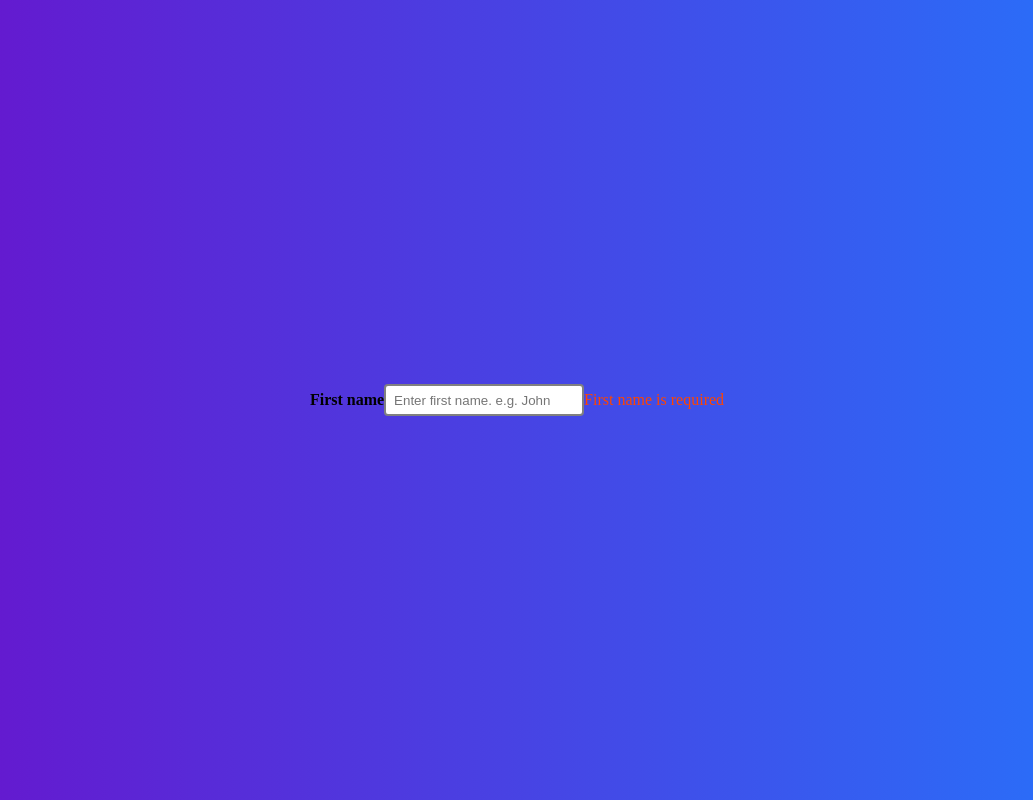
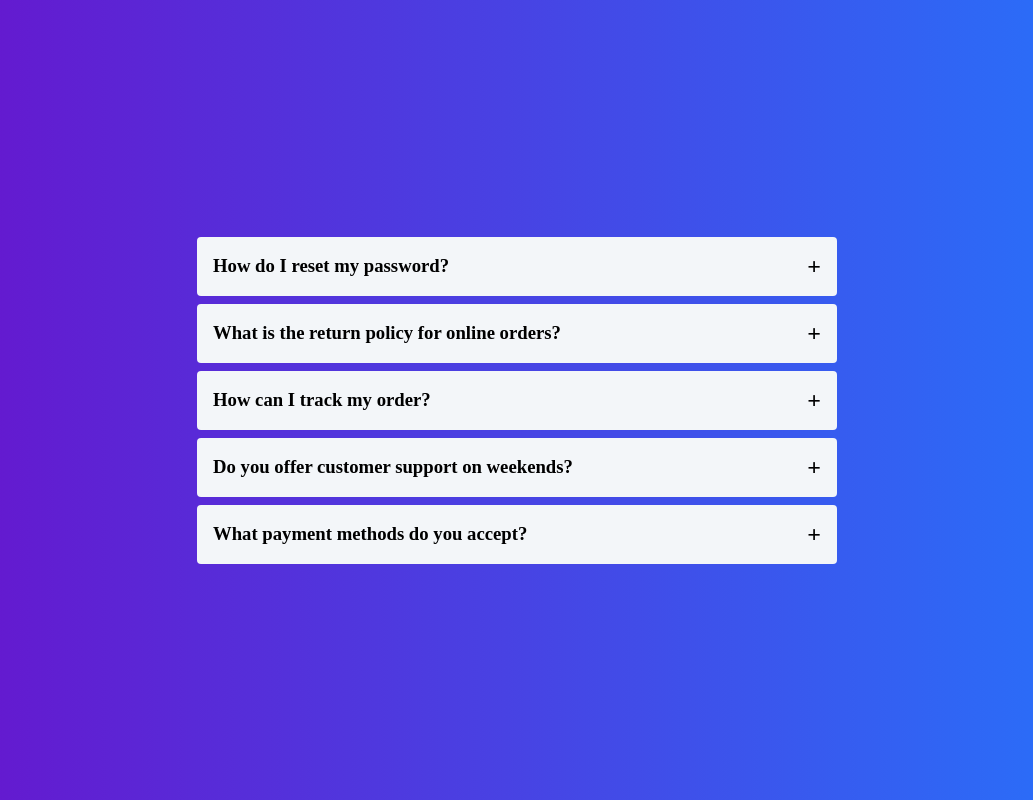
Before and after one commit to sbraende/react-components, a React (Vite) app: page / in a window 1280 px wide. Shown: the whole page, without its empty margins (123-1156 px from the left). Built offline with nearby package versions, Linux system fonts and the light colour scheme.

Commit message:
feat: Accordion component

```diff
--- a/src/App.jsx
+++ b/src/App.jsx
@@ -1,4 +1,6 @@
 import styles from "./App.module.css";
+import Accordion from "./components/Accordion/Accordion";
+import AccordionItem from "./components/AccordionItem/AccordionItem";
 import Button from "./components/Button/Button";
 import Counter from "./components/Counter/Counter";
 import Input from "./components/Input/Input";
@@ -6,11 +8,12 @@ import Input from "./components/Input/Input";
 function App() {
   return (
     <div className={styles.rootContainer}>
-      <Input
+      <Accordion />
+      {/* <Input
         placeholder="Enter first name. e.g. John"
         label="First name"
         errorMessage="First name is required"
-      />
+      /> */}
       {/* <Counter /> */}
       {/* <Button>Add</Button> */}
     </div>
--- a/src/App.module.css
+++ b/src/App.module.css
@@ -1,9 +1,11 @@
 .rootContainer {
   width: 100%;
-  height: 100vh;
+  min-height: 100vh;
+  height: 100%;
   display: flex;
+  flex-direction: column;
   justify-content: center;
   align-items: center;
-  gap: var(--spacing-large);
+  gap: 1rem;
   background: var(--background-color);
 }
--- /dev/null
+++ b/src/components/Accordion/Accordion.jsx
@@ -0,0 +1,47 @@
+import styles from "./Accordion.module.css";
+import AccordionItem from "../AccordionItem/AccordionItem";
+
+const faqData = [
+  {
+    id: 1,
+    question: "How do I reset my password?",
+    answer:
+      "To reset your password, begin by clicking on the 'Forgot Password' link located on the login page. You will be prompted to enter your registered email address. Once submitted, you’ll receive an email containing a link to reset your password. This link will guide you through the steps necessary to create a new password. If you don’t see the email in your inbox, it’s worth checking your spam or junk folder, as automated emails can occasionally be filtered there. If you encounter any issues, such as not receiving the email or experiencing difficulties with the reset process, our support team is available to assist you. You can reach out to them via our support page or by contacting us directly through email or live chat.",
+  },
+  {
+    id: 2,
+    question: "What is the return policy for online orders?",
+    answer:
+      "Our return policy for online orders allows you to return items within 30 days of delivery for a full refund. To initiate a return, the items must be unused, in their original packaging, and accompanied by proof of purchase, such as a receipt or invoice. Start the process by visiting our Return Center on the website, where you’ll be asked to provide your order details. Once the return is approved, you’ll receive instructions for sending the item back, including a shipping label if applicable. Refunds are processed promptly upon receipt of the returned item, usually within 5-7 business days. However, some exceptions may apply for customized products or certain sale items, as outlined in our full return policy. For further assistance or clarity regarding returns, feel free to contact our customer service team.",
+  },
+  {
+    id: 3,
+    question: "How can I track my order?",
+    answer:
+      "Tracking your order is simple and convenient. Once your order ships, we will send you a confirmation email that includes a tracking number. This tracking number allows you to monitor the progress of your delivery and provides detailed updates from the courier service. To access your tracking information, click the link in the email, which will direct you to the courier’s website or app. There, you’ll be able to view estimated delivery times, check for delays, and see delivery status updates. If you don’t receive the confirmation email, it might be worth checking your spam or promotions folder. Additionally, you can log into your account on our website, navigate to the 'Order History' section, and retrieve tracking information directly from there.",
+  },
+  {
+    id: 4,
+    question: "Do you offer customer support on weekends?",
+    answer:
+      "Yes, we offer customer support every day, including weekends, to ensure your needs are met promptly. Our support team is available from 9 AM to 6 PM on Saturdays and Sundays, just like on weekdays. You can reach out to us via multiple channels, including email, phone, and live chat on our website. Whether you need assistance with troubleshooting, product inquiries, or order issues, our dedicated team is here to help. For urgent concerns outside our regular hours, you may also refer to our FAQ section or knowledge base, which provides answers to common questions and guides for resolving issues independently. Rest assured, we are committed to providing continuous support regardless of the day.",
+  },
+  {
+    id: 5,
+    question: "What payment methods do you accept?",
+    answer:
+      "We accept a wide range of payment methods to make shopping with us convenient for everyone. These include major credit and debit cards such as Visa, MasterCard, and American Express. We also support PayPal for secure online transactions and Apple Pay for users with Apple devices. Additionally, we accept payment via bank transfers in certain regions and offer gift card redemption for purchases. For international customers, local payment options may be available depending on your location. You can find a full list of payment methods during the checkout process. If you experience difficulties with your payment, such as declined transactions or errors, our customer support team is here to assist you in resolving the issue.",
+  },
+];
+
+const Accordion = () => {
+  return (
+    <ul className={styles.accordionList}>
+      {faqData.map((item) => {
+        return <AccordionItem key={item.id} title={item.question} description={item.answer} />;
+      })}
+    </ul>
+  );
+};
+
+export default Accordion;
--- /dev/null
+++ b/src/components/Accordion/Accordion.module.css
@@ -0,0 +1,6 @@
+.accordionList {
+  width: 50%;
+  display: flex;
+  flex-direction: column;
+  gap: var(--space-small);
+}
--- /dev/null
+++ b/src/components/AccordionItem/AccordionItem.jsx
@@ -0,0 +1,29 @@
+import { useState } from "react";
+import styles from "./AccordionItem.module.css";
+
+const AccordionItem = ({ title, description, toggleIconOpen = "-", toggleIconClose = "+" }) => {
+  const [isAccordionOpen, setIsAccordionOpen] = useState(false);
+
+  const handleToggleAccordion = () => {
+    setIsAccordionOpen((prev) => !prev);
+  };
+
+  return (
+    <li className={styles.accordion}>
+      <header
+        className={`${styles.header} ${!isAccordionOpen && styles.borderRadiousBottom}`}
+        onClick={handleToggleAccordion}
+      >
+        <h3 className={styles.title}>{title}</h3>
+        <span className={styles.toggleIcon}>
+          {isAccordionOpen ? toggleIconOpen : toggleIconClose}
+        </span>
+      </header>
+      <div className={`${styles.descriptionWrapper} ${isAccordionOpen ? styles.open : ""}`}>
+        <p className={styles.description}>{description}</p>
+      </div>
+    </li>
+  );
+};
+
+export default AccordionItem;
--- /dev/null
+++ b/src/components/AccordionItem/AccordionItem.module.css
@@ -0,0 +1,47 @@
+.accordion {
+  width: 100%;
+  border-radius: var(--border-radius-medium);
+}
+
+.header {
+  display: flex;
+  align-items: center;
+  padding: var(--space-medium);
+  background-color: var(--primary-Color);
+  border-top-left-radius: var(--border-radius-small);
+  border-top-right-radius: var(--border-radius-small);
+  justify-content: space-between;
+}
+
+.header:hover {
+  cursor: pointer;
+  opacity: 0.8;
+}
+
+.toggleIcon {
+  font-size: var(--medium-font-size);
+  font-weight: bold;
+}
+
+.description {
+  padding: var(--space-medium);
+  background-color: var(--secondary-color);
+  border-bottom-left-radius: var(--border-radius-small);
+  border-bottom-right-radius: var(--border-radius-small);
+}
+
+.descriptionWrapper {
+  max-height: 0;
+  overflow: hidden;
+  transition: max-height 0.2s linear;
+}
+
+.descriptionWrapper.open {
+  max-height: 500px;
+  overflow: scroll;
+}
+
+.borderRadiousBottom {
+  border-bottom-left-radius: var(--border-radius-small);
+  border-bottom-right-radius: var(--border-radius-small);
+}
--- a/src/index.css
+++ b/src/index.css
@@ -2,6 +2,7 @@
   margin: 0;
   padding: 0;
   box-sizing: border-box;
+  list-style: none;
 }
 button {
   cursor: pointer;
```
